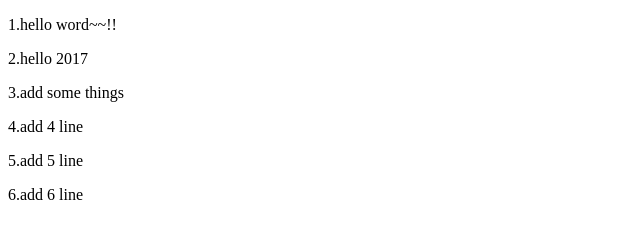
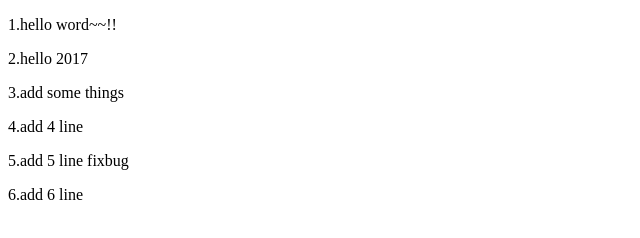
Before and after one commit to BabyCY/babycy.github.io, a plain HTML site: page index.html in a window 1280 px wide. Shown: the full height of the page, 0-640 px from the left. Drawn offline with Linux system fonts and the light colour scheme.

Commit message:
fix bug 5

```diff
--- a/index.html
+++ b/index.html
@@ -11,7 +11,7 @@
     <p>2.hello 2017</p>
     <p>3.add some things</p>
     <p>4.add 4 line</p>
-    <p>5.add 5 line</p>
+    <p>5.add 5 line fixbug</p>
     <p>6.add 6 line</p>
 </body>
 </html>
```
